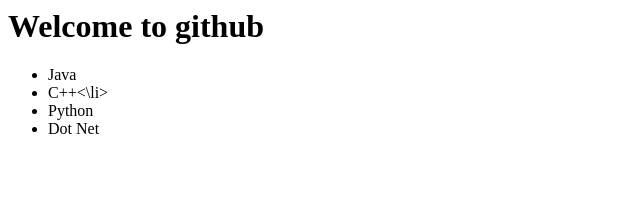
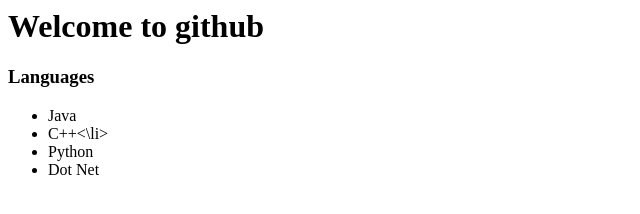
Before and after one commit to pushman96/myrep, a plain HTML site: page index.html in a window 1280 px wide. Shown: the whole page, without its empty margins (0-640 px from the left). Drawn offline with Linux system fonts and the light colour scheme.

Commit message:
modified html

```diff
--- a/index.html
+++ b/index.html
@@ -4,6 +4,7 @@
  </head>
  <body>
   <h1>Welcome to github</h1>
+  <h3>Languages</h3>
  <ul>
     <li>Java</li>
     <li>C++<\li>
```
